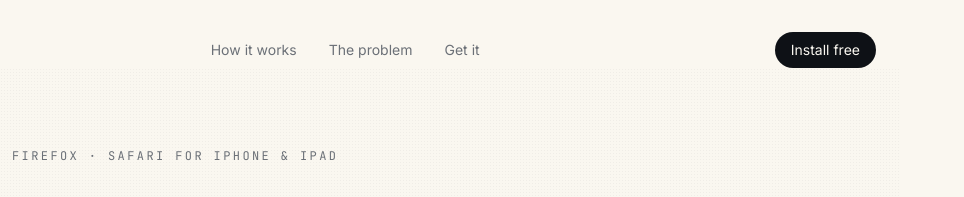
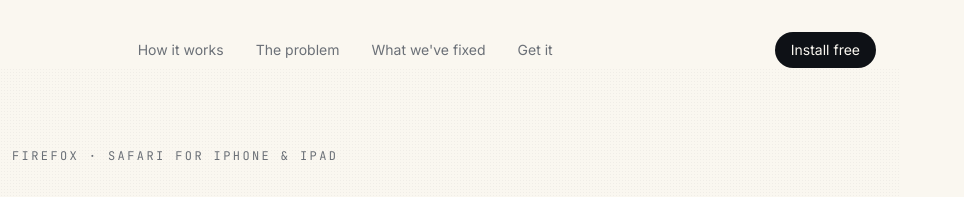
Before and after one commit to BannerBye/bannerbye-landing, a website: page index.html in a window 1280 px wide. Shown: the top 197 px of the page, 316-1280 px from the left. Drawn offline with Linux system fonts and the light colour scheme.

Commit message:
Voeg "What we've fixed" nav-item toe (header + footer), linkt naar /fixed

```diff
--- a/index.html
+++ b/index.html
@@ -122,6 +122,7 @@
     <nav class="hidden sm:flex items-center gap-8 text-sm text-smoke">
       <a href="#how" class="hover:text-ink transition">How it works</a>
       <a href="#why" class="hover:text-ink transition">The problem</a>
+      <a href="/fixed" class="hover:text-ink transition">What we've fixed</a>
       <a href="#get" class="hover:text-ink transition">Get it</a>
     </nav>
     <a href="#get" class="hidden sm:inline-flex items-center rounded-full bg-ink text-cream text-sm px-4 py-2 hover:bg-ember transition-colors">Install free</a>
@@ -716,6 +717,7 @@
         <span class="text-smoke ml-2">© 2026</span>
       </div>
       <div class="flex items-center gap-6">
+        <a href="/fixed" class="hover:text-ink transition">What we've fixed</a>
         <a href="/privacy" class="hover:text-ink transition">Privacy</a>
         <a href="https://github.com/BannerBye/BannerBye" target="_blank" rel="noopener" class="hover:text-ink transition">Open source</a>
         <a href="mailto:hello@bannerbye.com" class="hover:text-ink transition">hello@bannerbye.com</a>
```
